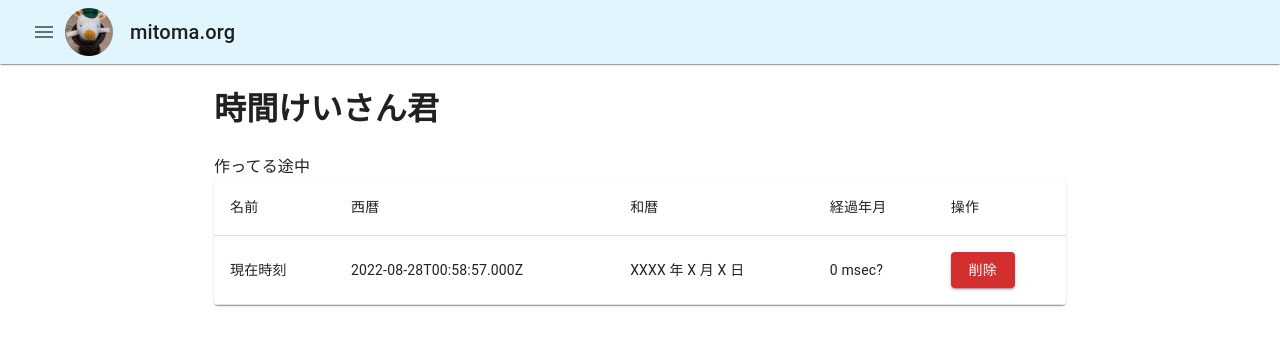
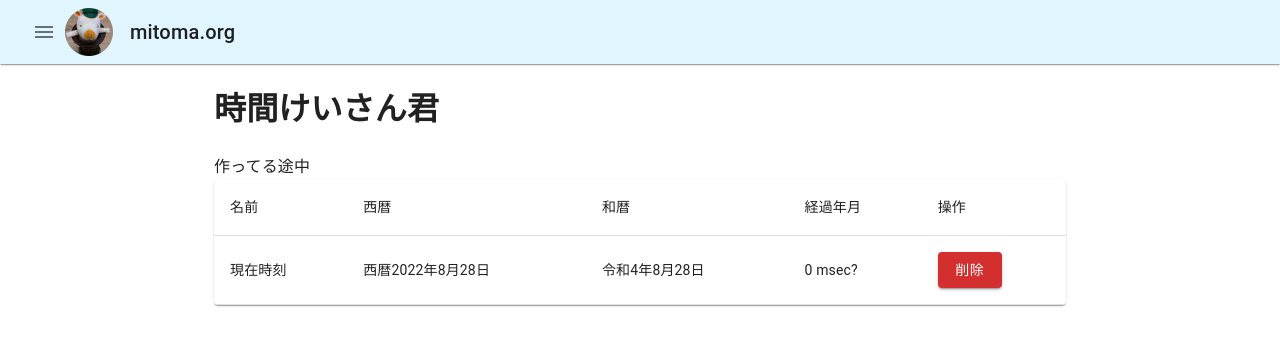
Before and after one commit to mitoma/sandbox, a React (Create React App) app in the folder mitoma-org/frontend/: page /tool/calcAge in a window 1280 px wide. Shown: the top 346 px of the page. Built offline with nearby package versions, Linux system fonts and the light colour scheme.

Commit message:
formatToParts は携帯で動作しないので format に置き換えてみる

```diff
--- a/mitoma-org/frontend/src/page/tool/CalcAge.tsx
+++ b/mitoma-org/frontend/src/page/tool/CalcAge.tsx
@@ -11,21 +11,23 @@ import {
 import React from "react";
 
 function dateToJapaneseFormatString(date: Date): string {
-  /*
-  const parts = new Intl.DateTimeFormat("ja-JP-u-ca-japanese", {
-    era: "long",
-  }).formatToParts(date);
-  const era = parts.find((obj) => obj.type === "era")!.value;
-  const year = parts.find((obj) => obj.type === "year")!.value;
-  const month = parts.find((obj) => obj.type === "month")!.value;
-  const day = parts.find((obj) => obj.type === "day")!.value;
-  return `${era} ${year} 年 ${month} 月 ${day} 日`;
-  */
- return "XXXX 年 X 月 X 日";
+  const eraFormat = new Intl.DateTimeFormat("ja-JP-u-ca-japanese", {
+    era: "short",
+    year: "numeric",
+    month: "long",
+    day: "2-digit",
+  });
+  return eraFormat.format(date);
 }
 
 function dateString(date: Date): string {
-  return date.toISOString();
+  const adFormat = new Intl.DateTimeFormat("ja-JP", {
+    era: "short",
+    year: "numeric",
+    month: "long",
+    day: "2-digit",
+  });
+  return adFormat.format(date);
 }
 
 function pastYearDays(targetDate: Date): string {
```
